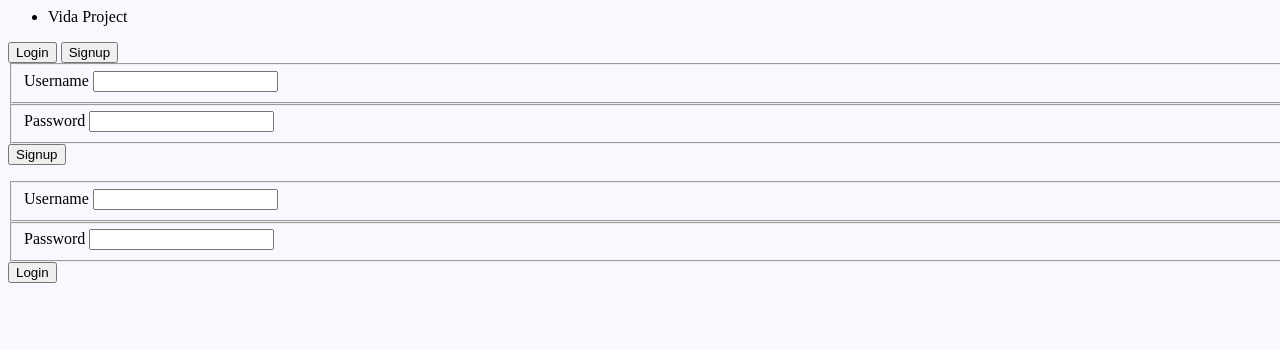
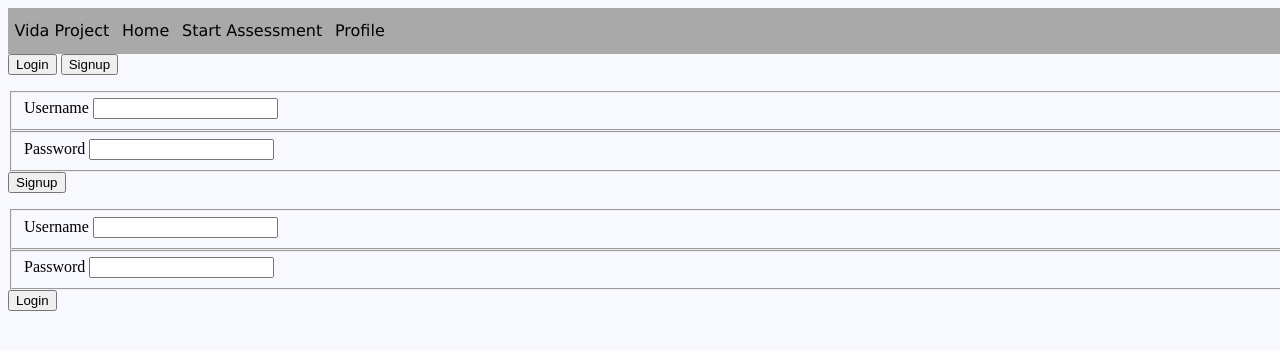
Before and after one commit to josearreluce/Vida-Project, a Flask app: page / in a window 1280 px wide. Shown: the top 350 px of the page. Run offline with Flask 2, Linux system fonts and the light colour scheme.

Commit message:
nice nav bar

```diff
--- a/static/styles/home.css
+++ b/static/styles/home.css
@@ -1,26 +1,45 @@
-.nav {
+nav {
     background-color: darkgrey;
     overflow: hidden;
-    text-align:right;
+    width: 100%;
     z-index:1;
 }
 
-.nav a {
+ul {
+    margin:0;
+    padding: 0;
+    overflow: hidden;
+    list-style-type: none;
+}
+
+li {
+    list-style: none;
     float: left;
     font-family: Geneva;
     color: black;
     text-align: center;
-    padding: 14px 16px;
     text-decoration: none;
-    font-size: 17px;
 }
 
-.nav a:hover {
-    background-color: sienna;
+li a {
+    padding: 0.4em 0.4em;
+    line-height: 33px;
+    float: left;
+    font-family: Geneva;
     color: black;
+    text-align: center;
+    text-decoration: none;
 }
 
+li a:hover {
+    background-color: sienna;
+}
 
+#logo {
+    padding: 0.4em 0.4em;
+    line-height: 33px;
+
+}
 html,
 body {
     background-color: ghostwhite;
--- a/templates/login.html
+++ b/templates/login.html
@@ -6,15 +6,18 @@
         <header>
             <nav>
                 <ul>
-                    <li> Vida Project </li>
+                    <li id=logo> Vida Project </li>
+                    <li> <a href="#"> Home </a></li>
+                    <li> <a href="#"> Start Assessment </a></li>
+                    <li> <a href="#"> Profile </a></li>
                 </ul>
             </nav>
         </header>
         <div class="login">
-            <div class="login__initial">
+            <form class="login__initial">
                 <button class="button" id="login-button"> Login </button>
                 <button class="button" id="signup-button"> Signup </button>
-            </div>
+            </form>
 
             <form class="signup__form">
                 <fieldset>
```
